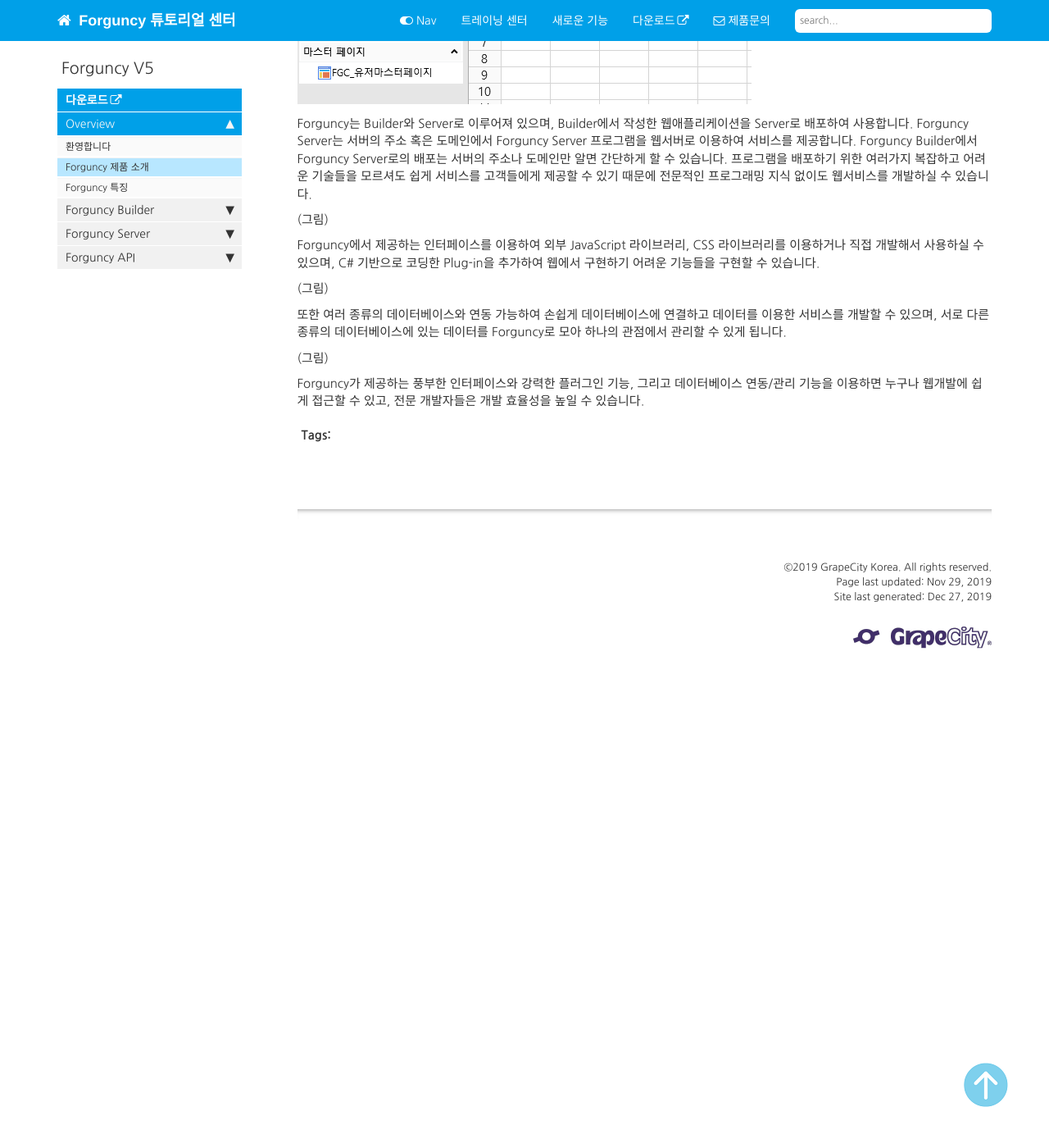
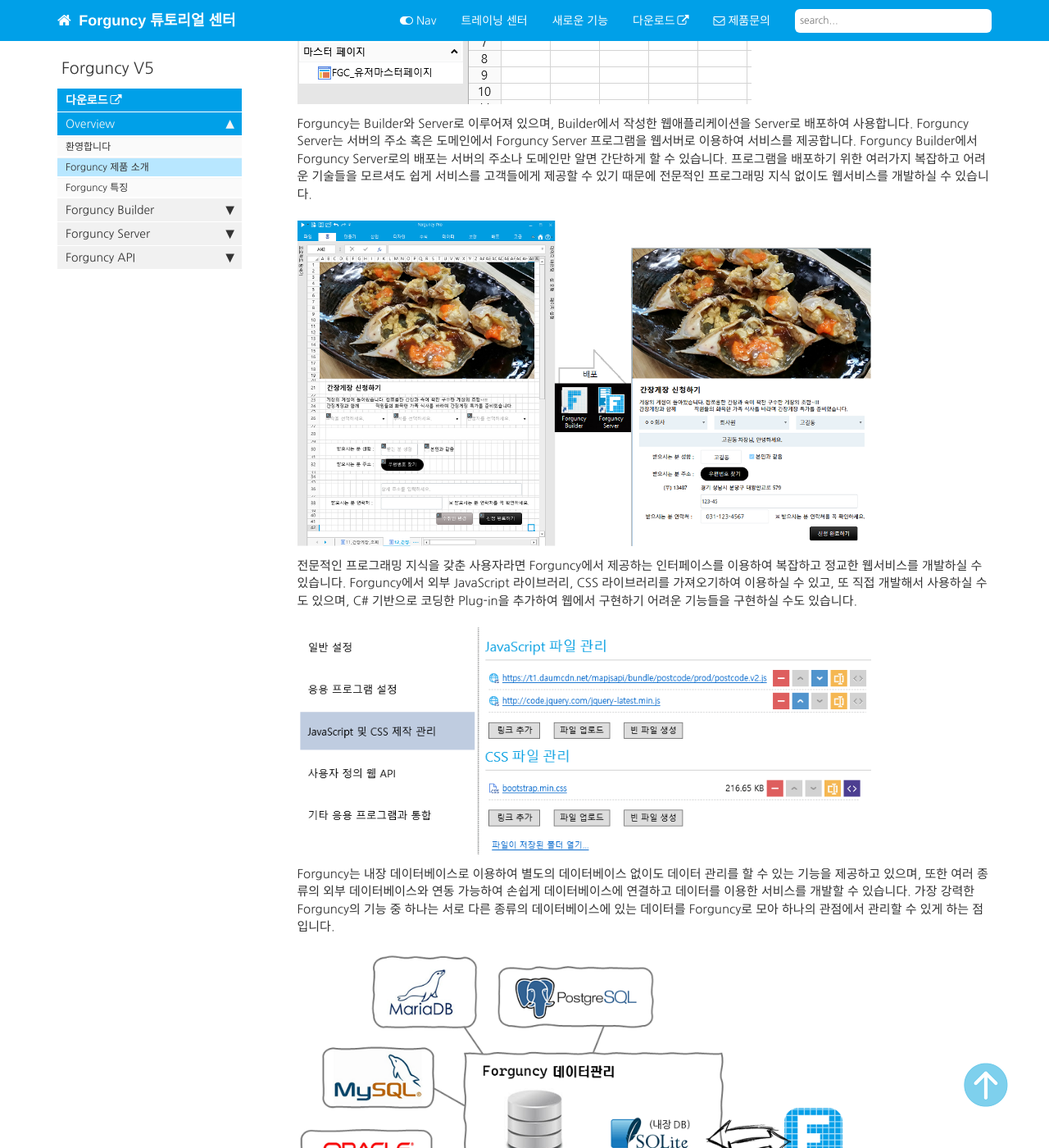
Before and after one commit to Xeppetto/Forguncy-Korea.github.io, a Jekyll site: the page built from pages/forguncy5_01_intro/product_introduction.md, in a window 1280 px wide and 1400 px high, scrolled down 601 px. Shown: the whole window at 82% size. Built offline with Jekyll 4.4.1, drawn with Linux system fonts in a browser that asks for light colours; comment, search, counter and statistics services are not loaded.

Commit message:
Forguncy 제품 소개 1차 완료
Forguncy 제품 소개 1차 완료

```diff
--- a/pages/forguncy5_01_intro/product_introduction.md
+++ b/pages/forguncy5_01_intro/product_introduction.md
@@ -17,14 +17,16 @@
 
 Forguncy는 Builder와 Server로 이루어져 있으며, Builder에서 작성한 웹애플리케이션을 Server로 배포하여 사용합니다. Forguncy Server는 서버의 주소 혹은 도메인에서 Forguncy Server 프로그램을 웹서버로 이용하여 서비스를 제공합니다. Forguncy Builder에서 Forguncy Server로의 배포는 서버의 주소나 도메인만 알면 간단하게 할 수 있습니다. 프로그램을 배포하기 위한 여러가지 복잡하고 어려운 기술들을 모르셔도 쉽게 서비스를 고객들에게 제공할 수 있기 때문에 전문적인 프로그래밍 지식 없이도 웹서비스를 개발하실 수 있습니다.
 
-(그림)
+![]({{site.url}}/images/forguncy5/fgc_deploy.png)
 
-Forguncy에서 제공하는 인터페이스를 이용하여 외부 JavaScript 라이브러리, CSS 라이브러리를 이용하거나 직접 개발해서 사용하실 수 있으며, C# 기반으로 코딩한 Plug-in을 추가하여 웹에서 구현하기 어려운 기능들을 구현할 수 있습니다.
+전문적인 프로그래밍 지식을 갖춘 사용자라면 Forguncy에서 제공하는 인터페이스를 이용하여 복잡하고 정교한 웹서비스를 개발하실 수 있습니다. Forguncy에서 외부 JavaScript 라이브러리, CSS 라이브러리를 가져오기하여 이용하실 수 있고, 또 직접 개발해서 사용하실 수도 있으며, C# 기반으로 코딩한 Plug-in을 추가하여 웹에서 구현하기 어려운 기능들을 구현하실 수도 있습니다.
 
-(그림)
+![]({{site.url}}/images/forguncy5/js_css_import.png)
 
-또한 여러 종류의 데이터베이스와 연동 가능하여 손쉽게 데이터베이스에 연결하고 데이터를 이용한 서비스를 개발할 수 있으며, 서로 다른 종류의 데이터베이스에 있는 데이터를 Forguncy로 모아 하나의 관점에서 관리할 수 있게 됩니다.
+Forguncy는 내장 데이터베이스로 이용하여 별도의 데이터베이스 없이도 데이터 관리를 할 수 있는 기능을 제공하고 있으며, 또한 여러 종류의 외부 데이터베이스와 연동 가능하여 손쉽게 데이터베이스에 연결하고 데이터를 이용한 서비스를 개발할 수 있습니다. 가장 강력한 Forguncy의 기능 중 하나는 서로 다른 종류의 데이터베이스에 있는 데이터를 Forguncy로 모아 하나의 관점에서 관리할 수 있게 하는 점입니다.
 
-(그림)
+![]({{site.url}}/images/forguncy5/multipleDB_support.png)
 
 Forguncy가 제공하는 풍부한 인터페이스와 강력한 플러그인 기능, 그리고 데이터베이스 연동/관리 기능을 이용하면 누구나 웹개발에 쉽게 접근할 수 있고, 전문 개발자들은 개발 효율성을 높일 수 있습니다.
+
+![]({{site.url}}/images/forguncy5/plugins.png)
```
Also changed, not shown: pages/forguncy5_03_javascript_api/fgc5jsapi_namespace.md (+1 -0 lines), images/forguncy5/fgc_deploy.png (added), images/forguncy5/js_css_import.png (added), images/forguncy5/multipleDB_support.png (added), images/forguncy5/plugins.png (added).
